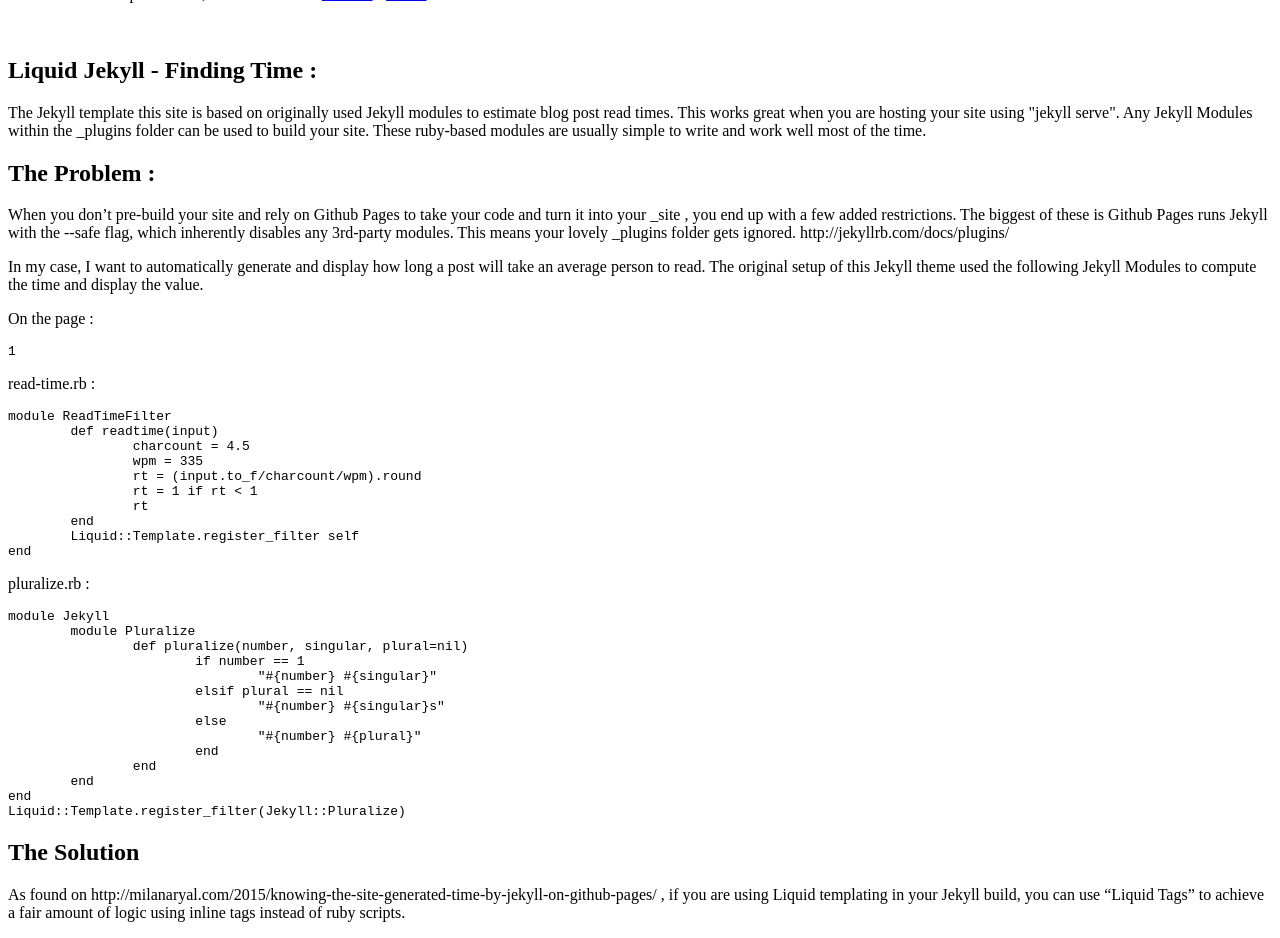
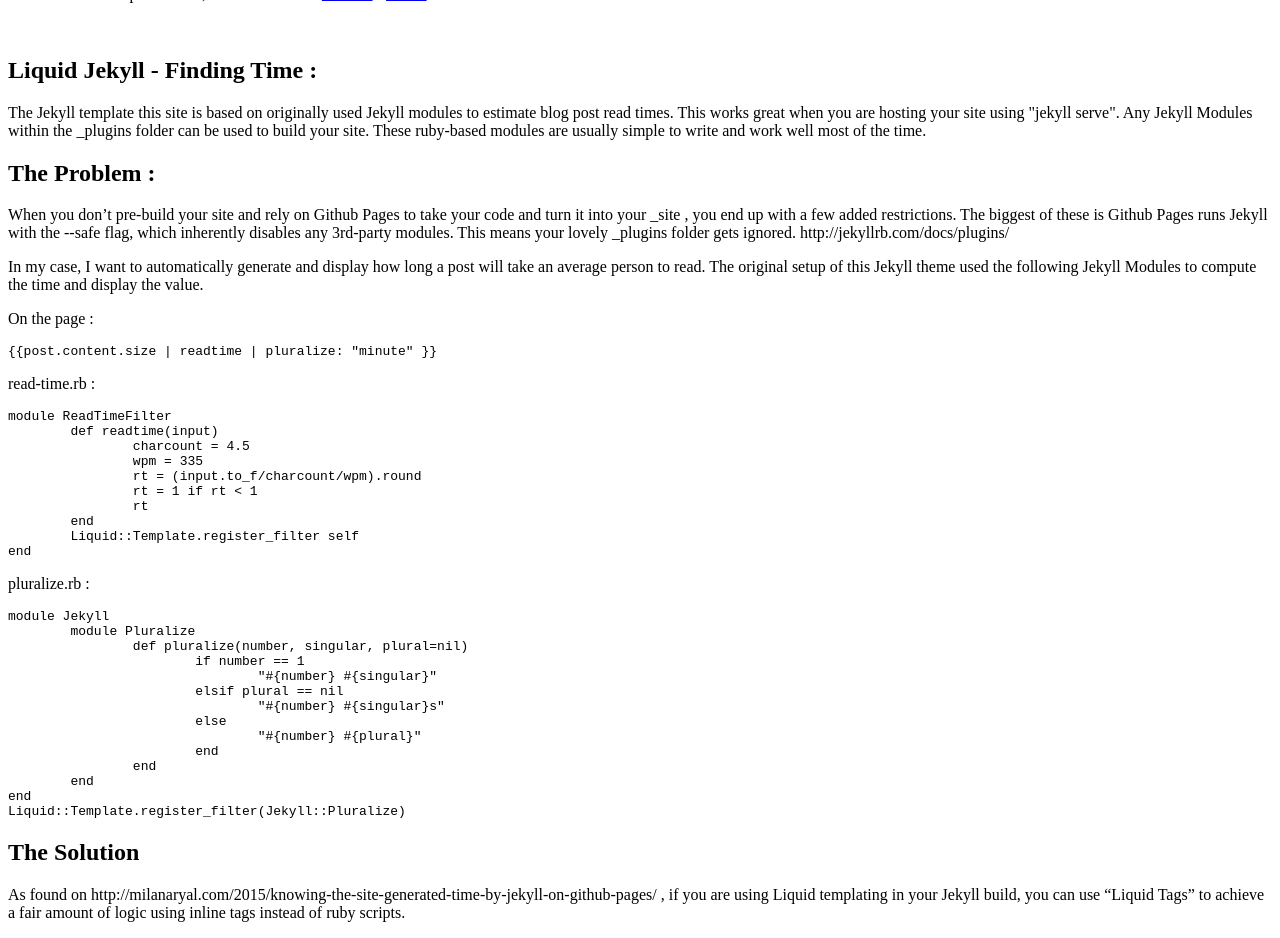
Before and after one commit to hmfaysal/Jekyll-HMFAYSAL-Theme, a Jekyll site: the page built from _posts/2015-09-30-liquid-jekyll.md, in a window 1280 px wide and 1400 px high, scrolled down 991 px. Shown: the top 938 px of the window. Built offline with Jekyll 4.4.1, drawn with Linux system fonts in a browser that asks for light colours; comment, search, counter and statistics services are not loaded; some of the changed text lies outside the part shown.

Commit message:
added post liquid jekyll

```diff
--- a/_posts/2015-09-30-liquid-jekyll.md
+++ b/_posts/2015-09-30-liquid-jekyll.md
@@ -25,9 +25,11 @@
 
 On the page &#58;
 
+{% raw %}
 ~~~
 {{post.content.size | readtime | pluralize: "minute" }}
 ~~~
+{% endraw %}
 
 read-time.rb &#58;
 
@@ -68,11 +70,11 @@
 
 On the page &#58;
 
-<code class="html">
+{% raw %}
 ~~~
 {{post.content.size | divided_by:1507}}
 ~~~
-</code>
+{% endraw %}
 
 # Other Useful Tidbits &#58;
 <a>http://jekyllrb.com/docs/templates/</a>
```
